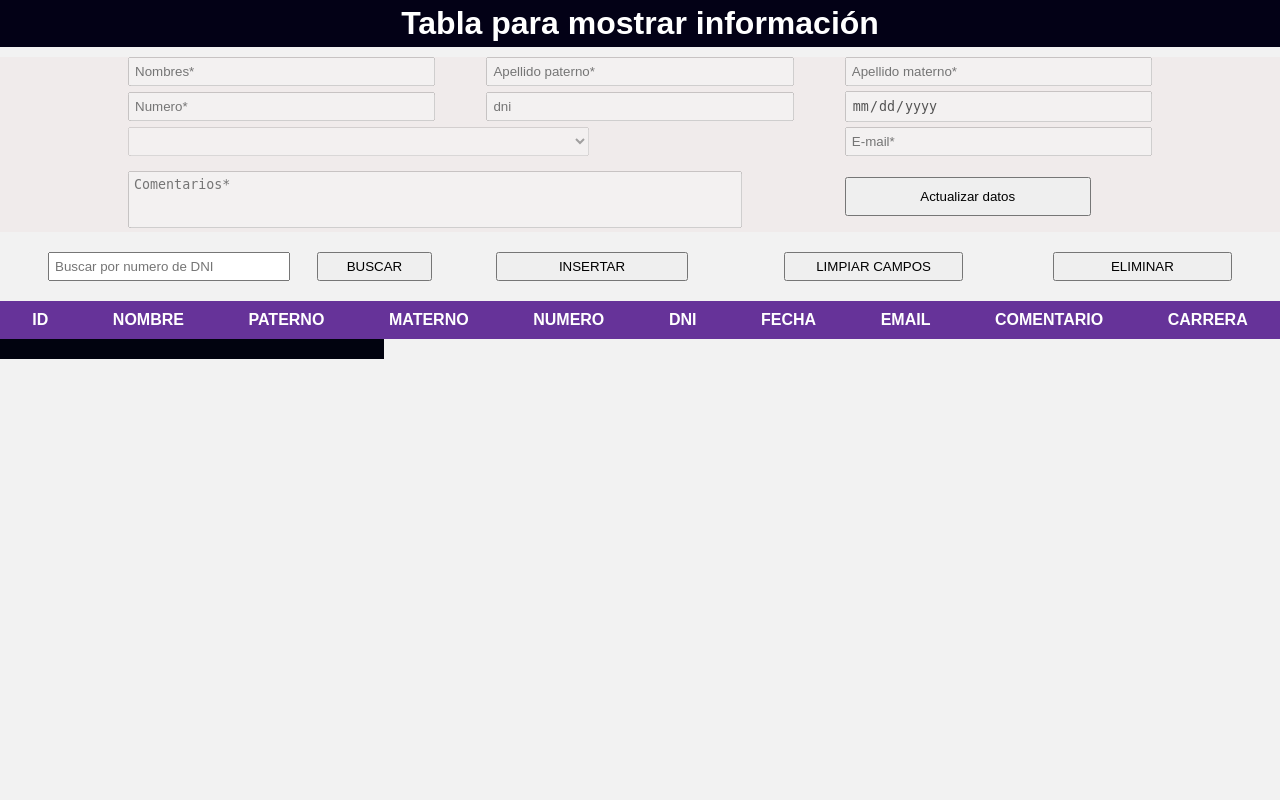
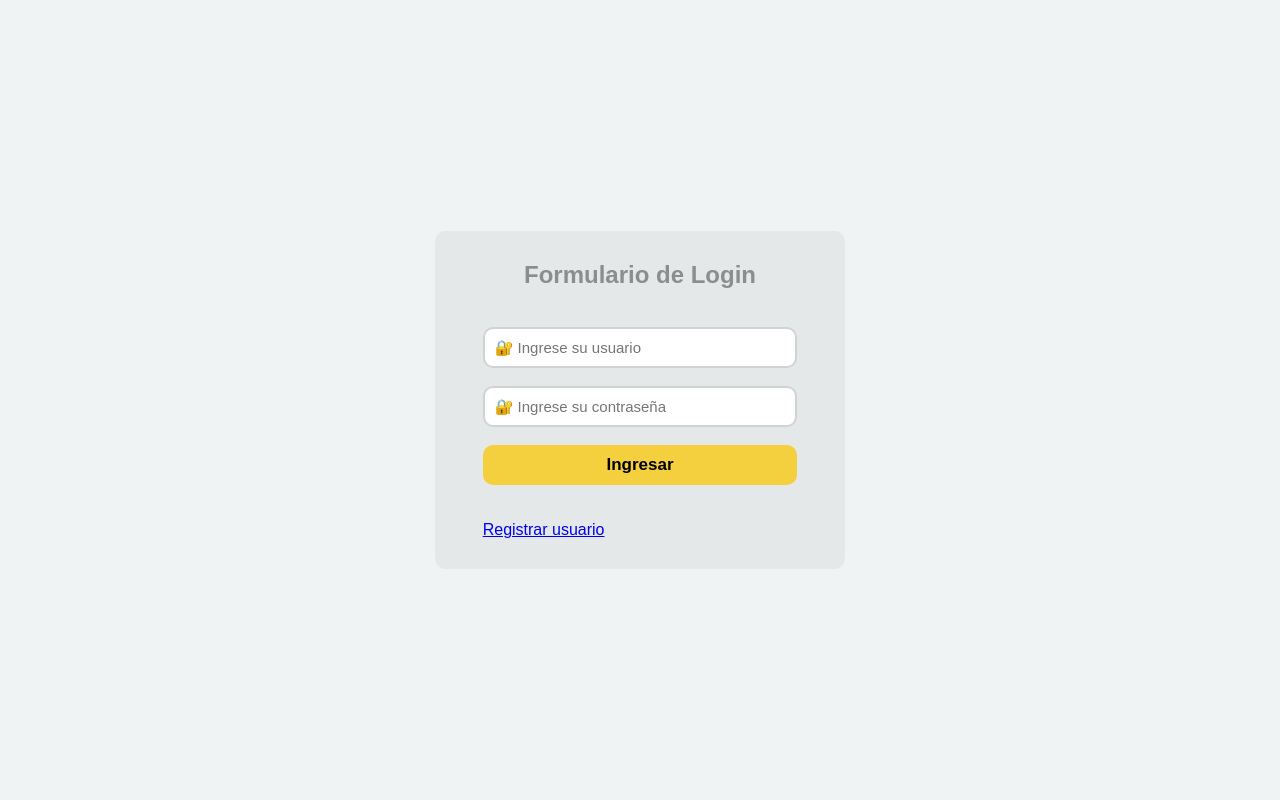
Before and after one commit to Rubio06/crudAlumnos, a PHP site: page / in a window 1280 px wide. Run offline with PHP 8.4, Linux system fonts and the light colour scheme; data that the repository does not hold is empty; some libraries are stand-ins or nearby versions.

Commit message:
ACTUALIZACION NUMERO 5

```diff
--- /dev/null
+++ b/Registrar_usuario.php
@@ -0,0 +1 @@
+<H1>HOLA PERRO</H1>
--- /dev/null
+++ b/cerrar_sesion.php
@@ -0,0 +1,5 @@
+<?php
+    session_start();
+    session_destroy();
+    header("Location:index.php");
+?>
--- a/consulta.php
+++ b/consulta.php
@@ -139,6 +139,22 @@
         }else if($op == "eliminar"){
             $datosid = $_POST["datosid"];
             $query = mysqli_query($cn, "DELETE FROM `user` WHERE user_id ='$datosid'");
+
+        }else if($op == "logearse"){
+            session_start();
+            $usuario = $_POST["usuario"];
+            $clave = $_POST["clave"];
+
+            $_SESSION["usuario"] = $usuario;
+            $_SESSION["clave"] = $clave;
+
+            $consulta = "SELECT * FROM logearse WHERE logearse_usuario='$usuario' AND logearse_contrasena='$clave'";
+            $resultado = mysqli_query($cn,$consulta);
+
+            $filas = mysqli_num_rows($resultado);
+            echo json_encode($filas,JSON_UNESCAPED_UNICODE);
+            mysqli_free_result($resultado);
+            mysqli_close($cn);
         }
     }
 ?>
--- a/css/estilos.css
+++ b/css/estilos.css
@@ -131,7 +131,7 @@ select{
 }
 
 .div-tabla{
-    margin:center; overflow:scroll; max-height: 280px;
+    margin:center; overflow:scroll; max-height: 240px;
     width: 100%;
 }
 .thead{
@@ -323,6 +323,7 @@ tr{
     }
     .registros{
         width: 55%;
+        margin-top: 50px;
     }
     .resultRegistros{
         width: 100%;
--- /dev/null
+++ b/css/login.css
@@ -0,0 +1,89 @@
+*{
+    padding: 0;
+    margin: 0;
+    box-sizing: border-box;
+}
+.container{
+    width: 100%;
+    height: 100vh;
+    display: flex;
+    align-items: center;
+    flex-direction: column;
+    background: #F0F3F4;
+    font-family: Arial, Helvetica, sans-serif;
+}
+h2{
+    margin-bottom: 20px;
+    text-align: center;
+    color: #8a8e8f;
+}
+.container-login{
+    width: 32%;
+    display: flex;
+    flex-direction: column;
+    padding: 30px;
+    margin: auto;
+    background: #e5e8e9;
+    border-radius: 10px;
+}
+.container-login div{
+    width: 90%;
+    margin: auto;
+}
+.cont-usuario input, .cont-clave input, .btn-ingresar button{
+    width: 100%;
+    border: 2px solid #D0D3D4;
+    /* border: 2px solid  black; */
+    outline: none;
+    margin-top: 18px;
+    padding: 10px;
+    border-radius: 10px;
+    font-size: 15px;
+
+}
+.btn-ingresar button{
+    background: #F4D03F;
+    font-size: 17px;
+    font-weight: bold;
+    border: none;
+    cursor: pointer;
+}
+.btn-ingresar button:hover{
+    background: #f4d03fcb;
+}
+input:focus{
+    box-shadow: 0px 0px 50px 0px #D0D3D4;
+}
+#content{
+    position: absolute;
+    top: 550px;
+    width: 100%;
+}
+
+.invalido{
+    background: rgb(163, 18, 18);
+    width: 100%;
+    padding: 20px;
+    font-size: 20px;
+    font-weight: bold;
+    color: white;
+    text-align: center;
+    font-family: Arial, Helvetica, sans-serif;
+}
+.blanco{
+    background: #58D68D;
+    width: 100%;
+    padding: 20px;
+    font-size: 20px;
+    font-weight: bold;
+    color: white;
+    text-align: center;
+    font-family: Arial, Helvetica, sans-serif;
+}
+i{
+    position: absolute;
+    bottom: 275px;
+    font-size: 18px;
+    right: 530px;
+    color: #6b6e6e;
+}
--- a/index.php
+++ b/index.php
@@ -1,101 +1,35 @@
 <!DOCTYPE html>
 <html lang="en">
-
 <head>
     <meta charset="UTF-8">
     <meta http-equiv="X-UA-Compatible" content="IE=edge">
     <meta name="viewport" content="width=device-width, initial-scale=1.0">
+    <script src="https://kit.fontawesome.com/2356e8f8d0.js" crossorigin="anonymous"></script>
+    <link rel="stylesheet" href="css/login.css">
     <title>Document</title>
-    <link rel="stylesheet" href="css/estilos.css">
-    <link rel="stylesheet" href="css/modal.css">
 </head>
-
 <body>
-    <?php
-    include("conexion/conexion.php");
-    $cn = Conectarse();
-    include("modal.php");
-?>
-    <div class="contenedor">
-        <h1 class="titulo-primer">
-            Tabla para mostrar información</h1>
-        <div class="formulario-principal">
-            <div id="mostrarInputs" class="mostrarInputs">
-                <div class="datosper">
-                    <input type="text" id="user_id" hidden="true">
-                    <input type="text" id="datosnombre" placeholder="Nombres*" disabled>
-                    <input type="text" id="datospaterno" placeholder="Apellido paterno*" disabled>
-                    <input type="text" id="datosmaterno" placeholder="Apellido materno*" disabled>
-                </div>
-                <div class="datosper1">
-                    <input type="number" id="datosnumero" placeholder="Numero*" disabled>
-                    <input type="number" id="datosdni" placeholder="dni" disabled>
-                    <input type="date" id="datosfecha" disabled>
-                </div>
-                <div class="datosper2">
-                    <select name="carrera" id="datoscarrera" disabled>
-                        <option value=""></option>
-                    </select>
-                    <input type="datosemail" id="datosemail" placeholder="E-mail*" disabled>
-                </div>
-                <div class="datosper3">
-                    <div class="datosper3-1">
-                        <textarea class="comentarios" name="comentarios" id="datoscomentarios" cols="90" rows="3"
-                            placeholder="Comentarios*" disabled></textarea>
-                    </div>
-                    <div class="datosper3-2">
-                        <button onclick="actualizar()">Actualizar datos</button>
-                    </div>
-                </div>
+    <div class="container">
+        <div class="container-login">
+            <h2>Formulario de Login</h2>
+            <div class="cont-usuario">
+                <input type="text" placeholder="&#128272 Ingrese su usuario" name="usuario" id="usuario" autocomplete="off">
             </div>
-            <div id="resultActualizar"></div>
-        </div>
-        <div class="tabla-container">
-            <div class="botones">
-                <div class="btn1">
-                    <div class="btn1-1">
-                        <input type="text" id="buscar" name="buscar" placeholder="Buscar por numero de DNI">
-                        <button class="boton-buscar" onclick="buscar()">BUSCAR</button>
-                    </div>
-                    <div class="btn1-2">
-                        <button class="boton-abrir" id="abrir">INSERTAR</button>
-                    </div>
-                </div>
-                <div class="btn2">
-                    <div class="btn2-1">
-                        <button onclick="limpiarCampos()">LIMPIAR CAMPOS</button>
-                    </div>
-                    <div class="btn2-2">
-                        <button onclick="eliminar()">ELIMINAR</button>
-                    </div>
-                </div>
+            <div class="cont-clave">
+                <input type="password" placeholder="&#128272 Ingrese su contraseña" name="clave" id="clave" autocomplete="off">
+                <!-- <div class="cambio">
+                    <i class="fa-solid fa-eye fa-eye-slash" onclick="mostrarClave()"></i>
+                </div> -->
             </div>
-            <div class="div-tabla">
-                <table cellspacing="0" id="tabla">
-                    <thead class="thead">
-                        <th>ID</th>
-                        <th>NOMBRE</th>
-                        <th>PATERNO</th>
-                        <th>MATERNO</th>
-                        <th>NUMERO</th>
-                        <th>DNI</th>
-                        <th>FECHA</th>
-                        <th>EMAIL</th>
-                        <th>COMENTARIO</th>
-                        <th>CARRERA</th>
-                    </thead>
-                    <tbody id="tablabody" class="tbody">
-                    </tbody>
-                </table>
-            </div>
-            <div class="registros">
-                <div id="resultRegistros" class="resultRegistros">
-
-                </div>
+            <div class="btn-ingresar">
+                <button onclick="irPagina()">Ingresar</button>
+            </div><br><br>
+            <div class="btn-ingresar">
+                <a href="Registrar_usuario.php">Registrar usuario</a>
             </div>
         </div>
     </div>
+    <div id="content"></div>
     <script src="js/main.js"></script>
 </body>
-
 </html>
--- a/js/main.js
+++ b/js/main.js
@@ -1,3 +1,4 @@
+//TERMINOS Y CONDICIONES
 let btnCheck = document.getElementById("btncheck");
 let terminos = document.getElementById("terminos");
 function checkBoton() {
@@ -19,6 +20,7 @@ let cerrar = document.getElementById('close');
 abrir.addEventListener('click', function () {
     modal.style.display = 'block';
 });
+
 cerrar.addEventListener('click', function () {
     modal.style.display = 'none';
     document.getElementById("nombre").value = "";
@@ -38,6 +40,8 @@ window.addEventListener('click', function (e) {
         modal.style.display = 'none';
     }
 });
+
+
 //MANDAAR DATOS
 const mandarDatos = () => {
     let nombre = document.getElementById("nombre").value;
@@ -166,6 +170,8 @@ function cargarDatos() {
 //     data.append("op", "busqueda");
 //     xmlhttp.send(data);
 // }
+
+//BUSCADOR DE FORMA DINAMICA
 let buscar = document.getElementById("buscar");
 buscar.addEventListener("keyup",()=>{
     var xmlhttp = new XMLHttpRequest();
@@ -182,6 +188,7 @@ buscar.addEventListener("keyup",()=>{
     xmlhttp.send(data);
 });
 
+//MOSTRAR CARRERA
 var xmlhttp = new XMLHttpRequest();
 xmlhttp.onreadystatechange = function () {
     if (this.readyState == 4 && this.status == 200) {
@@ -194,8 +201,7 @@ data = new FormData();
 data.append("op", "selectCarrera");
 xmlhttp.send(data);
 
-
-
+//MOSTRAR REGISTROS
 var xmlhttp = new XMLHttpRequest();
 xmlhttp.onreadystatechange = function () {
     if (this.readyState == 4 && this.status == 200) {
@@ -207,6 +213,7 @@ data = new FormData();
 data.append("op", "totalregistros");
 xmlhttp.send(data);
 
+//ENVIAR DATOS
 function Enviardatos(id) {
     var xmlhttp = new XMLHttpRequest();
     xmlhttp.onreadystatechange = function () {
@@ -222,6 +229,7 @@ function Enviardatos(id) {
     console.log(id);
 
 }
+//ACTUALIZAR CAMPOS
 function actualizar() {
     if (confirm("¿Desea actualizar el registro " + document.getElementById("datosid").value + " ?")) {
     var xmlhttp = new XMLHttpRequest();
@@ -251,6 +259,7 @@ function actualizar() {
     alert("Se han actualizado los datos correctamente");
 
 }
+//ELIMINAR REGISTROS
 function eliminar() {
     if (confirm("¿Seguro que desea elimiar el registro " + document.getElementById("datosid").value + " ?")) {
         var xmlhttp = new XMLHttpRequest();
@@ -269,6 +278,7 @@ function eliminar() {
     alert("Los datos se han eliminados correctamente");
 
 }
+//LIMPIAR CAMPOS
 function limpiarCampos() {
     // document.getElementById("datosid").value = "";
     document.getElementById("datosnombre").value = "";
@@ -287,3 +297,49 @@ window.onload = () => {
         document.getElementById("tablabody");
     }, 3000)
 }
+
+//MANEJO DE SESIONES
+function irPagina() {
+    let usuario = document.getElementById("usuario").value;
+    let clave = document.getElementById("clave").value;
+    let content = document.getElementById("content");
+
+    if (usuario !== "" || clave !== "") {
+        let url = "./consulta.php";
+        let dataForm = new FormData();
+        dataForm.append("op", "logearse");
+        dataForm.append("usuario",usuario);
+        dataForm.append("clave",clave);
+        fetch(url, {
+                method: "POST",
+                body: dataForm
+        })
+        .then(response => response.json())
+        .then(data => {
+            if (data > 0) {
+                location.href="panel.php";
+            } else {
+                content.innerHTML = "<p class='invalido'>Error !! Usuario o contraseña invalida</p>";
+                setTimeout(() => {
+                    content.innerHTML = "";
+                }, 3000);
+            }
+        }).catch(err => console.log(err));
+
+    } else {
+        content.innerHTML = "<p class='blanco'>Debe de completar los espacios en blanco</p>";
+        setTimeout(() => {
+            content.innerHTML = "";
+        }, 3000);
+    }
+}
+//FUNCION ESCONDER Y MOSTRAR CLAVE
+function mostrarClave(){
+    let clave = document.getElementById("clave");
+    document.querySelector("i").classList.toggle("fa-eye");
+    if (clave.type == "password") {
+        clave.type = "text";
+    } else {
+        clave.type = "password";
+    }
+}
```
Also changed, not shown: codigo.php (deleted, +0 -114 lines), css/bienvenida.css (added, +57 -0 lines), panel.php (added, +111 -0 lines), perfil_sesion.php (added, +31 -0 lines), img/Enoc.png (added), img/Gabriel.png (added).
